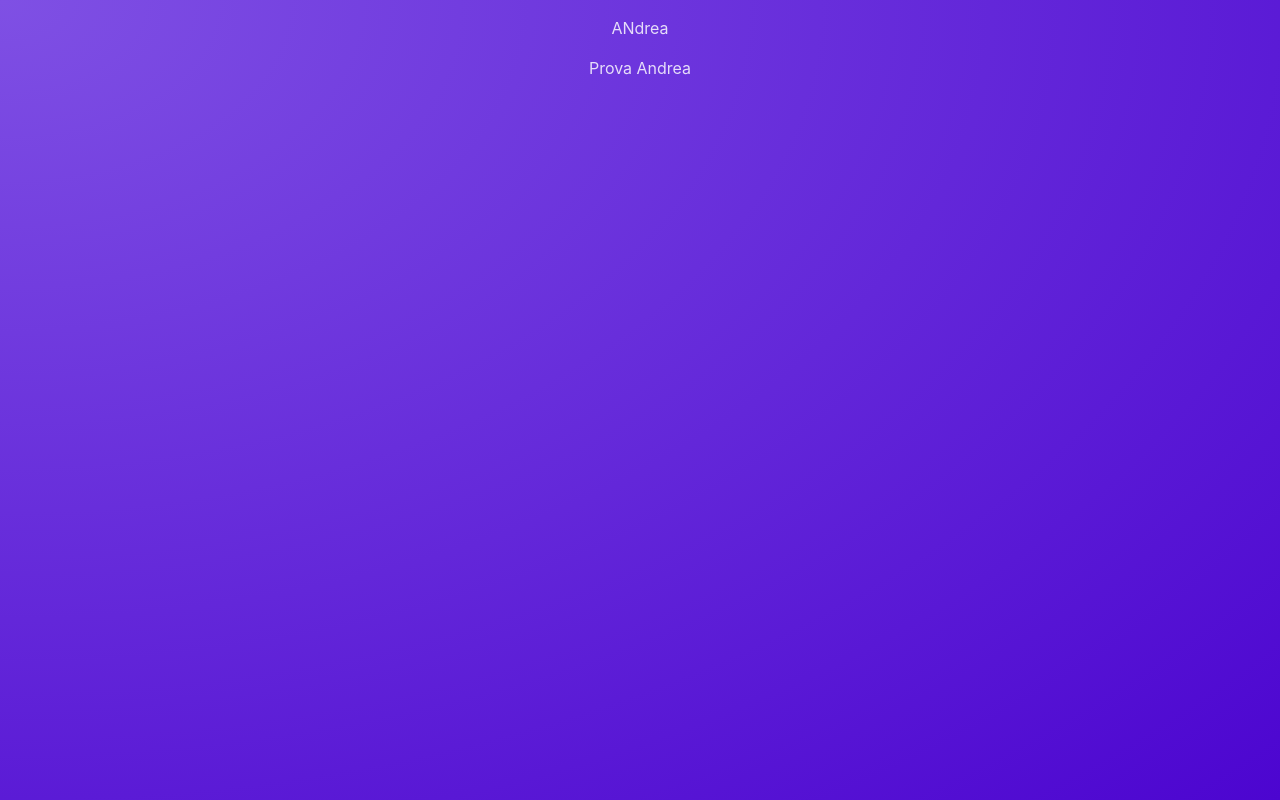
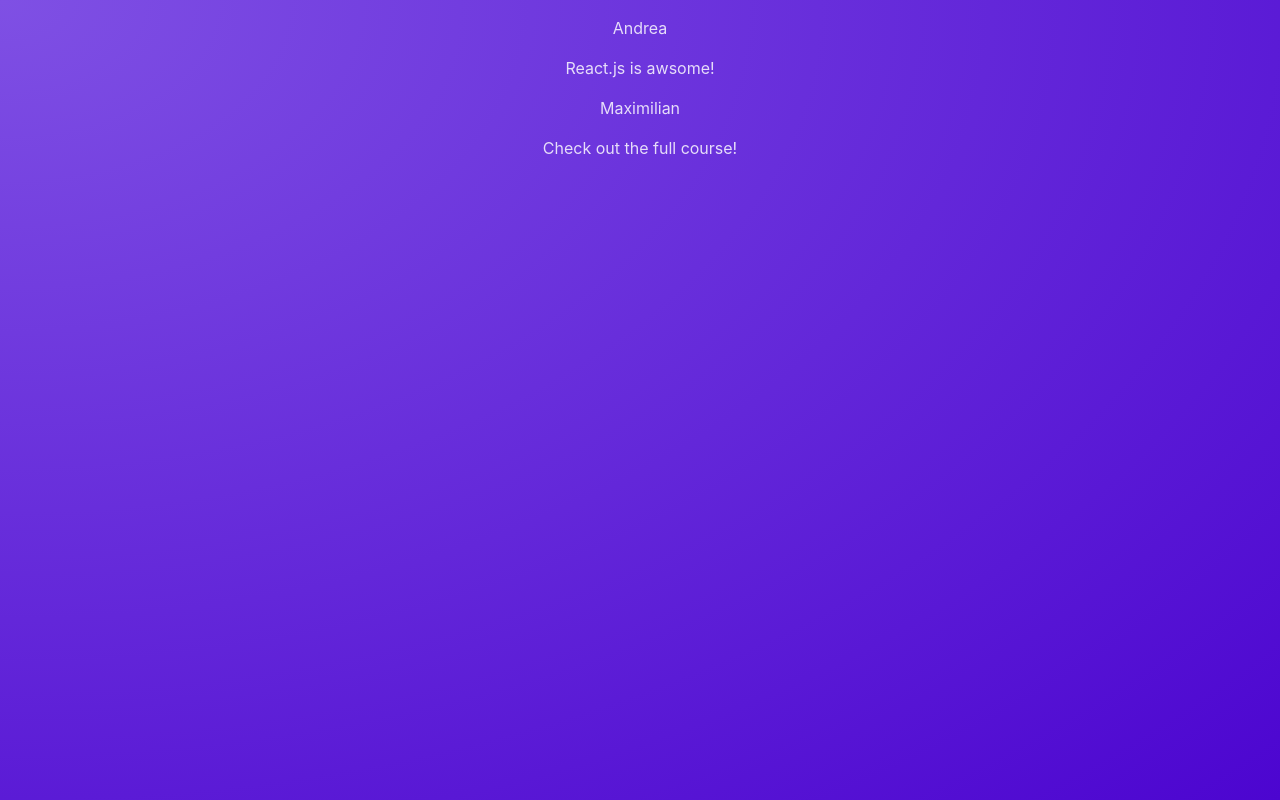
Before and after one commit to AndreaParrini/react-32-react-summary, a React (Vite) app: page / in a window 1280 px wide. Built offline with nearby package versions, Linux system fonts and the light colour scheme.

Commit message:
add props to component post

```diff
--- a/src/App.jsx
+++ b/src/App.jsx
@@ -1,7 +1,12 @@
 import Post from "./components/Post";
 
 function App() {
-  return <Post />;
+  return (
+    <main>
+      <Post author="Andrea" body="React.js is awsome!"/>
+      <Post author="Maximilian" body="Check out the full course!"/>
+    </main>
+    );
 }
 
 export default App;
--- a/src/components/Post.jsx
+++ b/src/components/Post.jsx
@@ -1,8 +1,8 @@
-function Post(){
+function Post(props){
     return (
         <div>
-            <p>ANdrea</p>
-            <p>Prova Andrea</p>
+            <p>{props.author}</p>
+            <p>{props.body}</p>
         </div>
     )
 }
```
